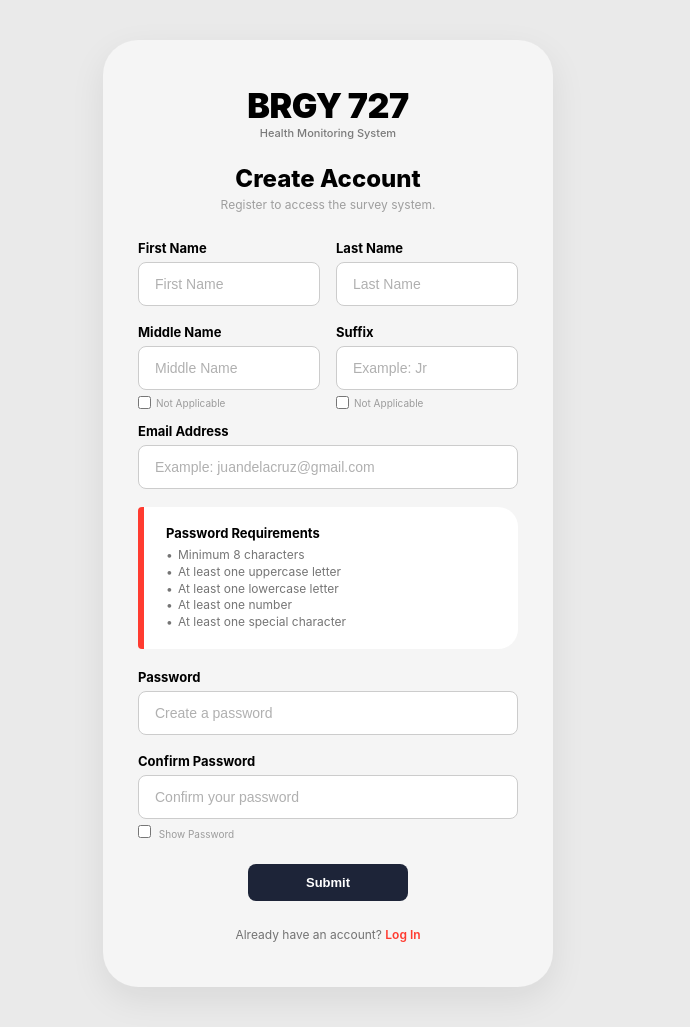
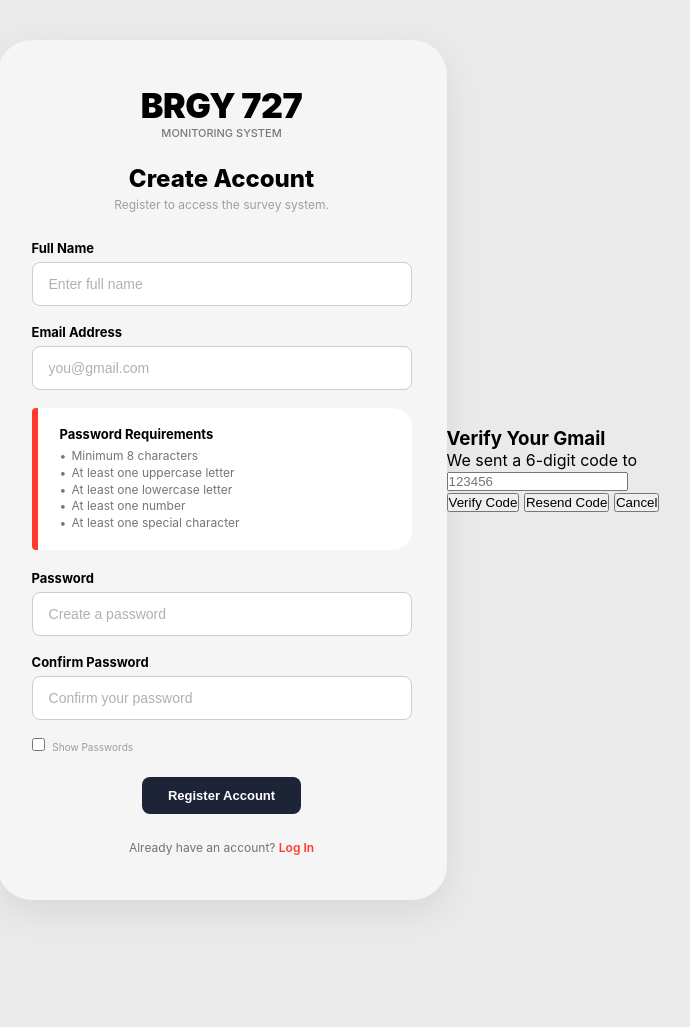
Before and after one commit to sop-101/WEBDEV-NEWWW, a PHP site: page /register_user.php in a window 1280 px wide. Shown: the whole page, without its empty margins (312-1002 px from the left). After the commit the page ends 903 px from the top, so only its background shows below. Run offline with PHP 8.4, Linux system fonts and the light colour scheme; data that the repository does not hold is empty; some libraries are stand-ins or nearby versions.

Commit message:
Update register_user.php

```diff
--- a/register_user.php
+++ b/register_user.php
@@ -1,152 +1,76 @@
 <?php
-ini_set('display_errors', 1);
-ini_set('display_startup_errors', 1);
-error_reporting(E_ALL);
-
 session_start();
 include 'db_connect.php';
-
-if (file_exists('email_api_config.php')) {
-    include 'email_api_config.php';
-}
 
 $error = "";
 $success = "";
 
-if ($_SERVER["REQUEST_METHOD"] === "POST") {
-    $firstname   = trim($_POST['firstname'] ?? '');
-    $lastname    = trim($_POST['lastname'] ?? '');
-    $middlename  = trim($_POST['middlename'] ?? '');
-    $suffix      = trim($_POST['suffix'] ?? '');
-    $email       = trim($_POST['email'] ?? '');
-    $password    = $_POST['password'] ?? '';
-    $confirm_pwd = $_POST['confirm_password'] ?? '';
+// Step 2: After verification, create the account
+if ($_SERVER["REQUEST_METHOD"] == "POST" && isset($_POST['verified_email'])) {
+    $fullname = trim($_POST['fullname']);
+    $email = trim($_POST['verified_email']);
+    $password = $_POST['password'];
 
-    $no_middle   = isset($_POST['no_middle']);
-    $no_suffix   = isset($_POST['no_suffix']);
+    $check = $conn->prepare("SELECT id FROM users WHERE email=?");
+    $check->bind_param("s", $email);
+    $check->execute();
+    $result = $check->get_result();
 
-    // Backend validation logic for required states
-    if (empty($firstname) || empty($lastname) || empty($email) || empty($password) || empty($confirm_pwd)) {
-        $error = "Please fill in all required fields.";
-    } elseif (empty($middlename) && !$no_middle) {
-        $error = "Please provide a Middle Name or check 'Not Applicable'.";
-    } elseif (empty($suffix) && !$no_suffix) {
-        $error = "Please provide a Suffix or check 'Not Applicable'.";
-    } elseif ($password !== $confirm_pwd) {
-        $error = "Password and Confirm Password do not match!";
+    if ($result->num_rows > 0) {
+        $error = "Email already registered.";
     } else {
-        // Enforce Password Requirements
-        $password_regex = '/^(?=.*[a-z])(?=.*[A-Z])(?=.*\d)(?=.*[^A-Za-z0-9]).{8,}$/';
+        $hashed = password_hash($password, PASSWORD_DEFAULT);
+        $stmt = $conn->prepare("INSERT INTO users (fullname, email, password, verified) VALUES (?, ?, ?, 1)");
+        $stmt->bind_param("sss", $fullname, $email, $hashed);
 
-        if (!preg_match($password_regex, $password)) {
-            $error = "Password does not meet the requirements! It must be at least 8 characters long and contain at least one uppercase letter, one lowercase letter, one number, and one special character.";
+        if ($stmt->execute()) {
+            $success = "Account created successfully! You can now log in.";
+            unset($_SESSION['pending_reg']);
         } else {
-            $stmt = $conn->prepare("SELECT id FROM users WHERE email = ?");
-            $stmt->bind_param("s", $email);
-            $stmt->execute();
-            $res = $stmt->get_result();
-
-            if ($res->num_rows > 0) {
-                $error = "This email address is already registered!";
-            } else {
-                // Formulate full name based on checkbox status
-                $m_name = (!empty($middlename) && !$no_middle) ? $middlename . " " : "";
-                $s_name = (!empty($suffix) && !$no_suffix) ? " " . $suffix : "";
-                $fullname = trim($firstname . " " . $m_name . $lastname . $s_name);
-
-                $hashed_password = password_hash($password, PASSWORD_BCRYPT);
-
-                $insert_stmt = $conn->prepare("INSERT INTO users (username, password, email, firstname, lastname, middlename, suffix, fullname) VALUES (?, ?, ?, ?, ?, ?, ?, ?)");
-                $insert_stmt->bind_param("ssssssss", $email, $hashed_password, $email, $firstname, $lastname, $middlename, $suffix, $fullname);
-
-                if ($insert_stmt->execute()) {
-                    $success = "Account created successfully! You can now log in.";
-                    $_POST = array();
-                } else {
-                    $error = "An error occurred during registration: " . $conn->error;
-                }
-                $insert_stmt->close();
-            }
-            $stmt->close();
+            $error = "Failed to create account. Please try again.";
         }
     }
 }
 ?>
 
 <!DOCTYPE html>
-<html lang="en">
+<html lang="tl">
 <head>
     <meta charset="UTF-8">
     <meta name="viewport" content="width=device-width, initial-scale=1.0">
     <title>Create Account - Brgy 727</title>
     <link rel="stylesheet" href="register_user.css">
 </head>
+
 <body>
 
 <div class="register-container">
-
     <div class="logo-section">
         <h1>BRGY 727</h1>
-        <p>Health Monitoring System</p>
+        <p>MONITORING SYSTEM</p>
     </div>
-
     <h2>Create Account</h2>
     <p class="subtitle">Register to access the survey system.</p>
 
     <?php if (!empty($error)): ?>
-        <div class="error-message">
-            <?php echo htmlspecialchars($error); ?>
-        </div>
+        <div class="error-message"><?php echo htmlspecialchars($error); ?></div>
     <?php endif; ?>
 
     <?php if (!empty($success)): ?>
-        <div class="success-message">
-            <?php echo htmlspecialchars($success); ?>
-        </div>
+        <div class="success-message"><?php echo htmlspecialchars($success); ?></div>
     <?php endif; ?>
 
-    <form method="POST" action="register_user.php" id="registrationForm">
-        <div class="name-grid">
-            <div class="form-group">
-                <label>First Name</label>
-                <input type="text" name="firstname" placeholder="First Name" required value="<?php echo htmlspecialchars($_POST['firstname'] ?? ''); ?>">
-            </div>
-            <div class="form-group">
-                <label>Last Name</label>
-                <input type="text" name="lastname" placeholder="Last Name" required value="<?php echo htmlspecialchars($_POST['lastname'] ?? ''); ?>">
-            </div>
+    <!-- Step 1: Registration Form -->
+    <form id="registerForm" method="POST" action="register_user.php" style="<?php echo !empty($success) ? 'display:none;' : ''; ?>">
+
+        <div class="form-group">
+            <label>Full Name</label>
+            <input type="text" id="fullname" name="fullname" placeholder="Enter full name" required>
         </div>
 
-        <div class="name-grid">
-            <div>
-                <div class="form-group row-no-margin">
-                    <label>Middle Name</label>
-                    <input type="text" id="middlename" name="middlename" placeholder="Middle Name" value="<?php echo htmlspecialchars($_POST['middlename'] ?? ''); ?>" required>
-                </div>
-                <label class="sub-checkbox">
-                    <input type="checkbox" id="no_middle" name="no_middle" <?php echo isset($_POST['no_middle']) ? 'checked' : ''; ?>> Not Applicable
-                </label>
-            </div>
-            <div>
-                <div class="form-group row-no-margin">
-                    <label>Suffix</label>
-                    <input type="text" id="suffix" name="suffix" placeholder="Example: Jr" value="<?php echo htmlspecialchars($_POST['suffix'] ?? ''); ?>" required>
-                </div>
-                <label class="sub-checkbox">
-                    <input type="checkbox" id="no_suffix" name="no_suffix" <?php echo isset($_POST['no_suffix']) ? 'checked' : ''; ?>> Not Applicable
-                </label>
-            </div>
-        </div>
-
-        <div class="form-group spacer-top">
+        <div class="form-group">
             <label>Email Address</label>
-            <input
-                type="email"
-                name="email"
-                placeholder="Example: juandelacruz@gmail.com"
-                required
-                value="<?php echo htmlspecialchars($_POST['email'] ?? ''); ?>"
-            >
+            <input type="email" id="email" name="email" placeholder="you@gmail.com" required>
         </div>
 
         <div class="password-requirements">
@@ -162,96 +86,323 @@ if ($_SERVER["REQUEST_METHOD"] === "POST") {
 
         <div class="form-group">
             <label>Password</label>
-            <input
-                type="password"
-                id="password"
-                name="password"
-                placeholder="Create a password"
-                required
-            >
+            <input type="password" id="password" name="password" placeholder="Create a password" required>
         </div>
 
-        <div class="form-group row-no-margin">
+        <div class="form-group">
             <label>Confirm Password</label>
-            <input
-                type="password"
-                id="confirm_password"
-                name="confirm_password"
-                placeholder="Confirm your password"
-                required
-            >
+            <input type="password" id="confirm_password" name="confirm_password" placeholder="Confirm your password" required>
         </div>
 
         <div class="show-password-option">
-            <label>
-                <input type="checkbox" onclick="togglePasswords()">
-                Show Password
-            </label>
+            <label><input type="checkbox" onclick="togglePasswords()"> Show Passwords</label>
         </div>
 
-        <button type="submit" class="btn-register">Submit</button>
+        <!-- Hidden field for verified email -->
+        <input type="hidden" id="verified_email" name="verified_email">
+
+        <button type="button" class="btn-register" id="registerBtn" onclick="startVerification()">
+            Register Account
+        </button>
     </form>
 
     <div class="login-link">
-        Already have an account?
-        <a href="login_user.php">Log In</a>
+        Already have an account? <a href="login_user.php">Log In</a>
     </div>
-
 </div>
 
+<!-- Verification Popup -->
+<div class="verify-overlay" id="verifyOverlay">
+    <div class="verify-box">
+        <h3>Verify Your Gmail</h3>
+        <p>We sent a 6-digit code to <strong id="sentEmail"></strong></p>
+        <input type="text" id="codeInput" placeholder="123456" maxlength="6" inputmode="numeric">
+        <div class="timer" id="timer"></div>
+        <button onclick="verifyCode()">Verify Code</button>
+        <button class="secondary" onclick="resendCode()">Resend Code</button>
+        <button class="cancel" onclick="closeVerify()">Cancel</button>
+        <div class="message" id="verifyMsg"></div>
+    </div>
+</div>
+
+<!-- EmailJS SDK -->
+<script src="https://cdn.jsdelivr.net/npm/@emailjs/browser@4/dist/email.min.js"></script>
+
 <script>
-function togglePasswords() {
-    const password = document.getElementById("password");
-    const confirmPassword = document.getElementById("confirm_password");
-    if (password.type === "password") {
-        password.type = "text";
-        confirmPassword.type = "text";
-    } else {
-        password.type = "password";
-        confirmPassword.type = "password";
-    }
+// ═══════════════════════════════════════════════════════
+// ║  CONFIG - REPLACE THESE 3 VALUES WITH YOUR EMAILJS   ║
+// ═══════════════════════════════════════════════════════
+
+const EMAILJS_PUBLIC_KEY = 'BVp0bsl2EjFje3EfH';
+const EMAILJS_SERVICE_ID = 'service_u4ydqro';
+const EMAILJS_TEMPLATE_ID = 'template_sgla6cn';
+
+// ═══════════════════════════════════════════════════════
+
+emailjs.init(EMAILJS_PUBLIC_KEY);
+
+// ==================== PASSWORD VALIDATION ====================
+function validatePassword(pwd) {
+    const regex = /^(?=.*[a-z])(?=.*[A-Z])(?=.*\d)(?=.*[^A-Za-z0-9]).{8,}$/;
+    return regex.test(pwd);
 }
 
-document.addEventListener("DOMContentLoaded", function() {
-    const middleInput = document.getElementById("middlename");
-    const middleCheck = document.getElementById("no_middle");
-    const suffixInput = document.getElementById("suffix");
-    const suffixCheck = document.getElementById("no_suffix");
+function togglePasswords() {
+    const p1 = document.getElementById("password");
+    const p2 = document.getElementById("confirm_password");
+    const type = p1.type === "password" ? "text" : "password";
+    p1.type = type;
+    p2.type = type;
+}
 
-    function setupOptionalField(input, checkbox) {
-        // Toggle input logic based on checkbox state
-        function updateState() {
-            if (checkbox.checked) {
-                input.value = "";
-                input.disabled = true;
-                input.removeAttribute("required");
-            } else {
-                input.disabled = false;
-                input.setAttribute("required", "required");
-            }
-        }
+// ==================== EMAIL VALIDATION ====================
+const fakePatterns = [
+    /^test@/i, /^fake@/i, /^admin@/i, /^noreply@/i,
+    /^example@/i, /^user@/i, /^demo@/i, /^sample@/i,
+    /^(abc|123|qwerty|asdf|zxcv|password|temp|tmp|junk|spam|bot)/i,
+    /(.)\1{4,}/,
+    /^(none|null|undefined|empty|nobody|someone|anyone)/i
+];
 
-        checkbox.addEventListener("change", updateState);
+const disposableDomains = [
+    'tempmail.com','10minutemail.com','guerrillamail.com',
+    'mailinator.com','yopmail.com','throwawaymail.com',
+    'temp-mail.org','fakeinbox.com','sharklasers.com'
+];
 
-        // If they start typing, make sure the checkbox unchecks
-        input.addEventListener("input", function() {
-            if (input.value.trim() !== "") {
-                checkbox.checked = false;
-                input.setAttribute("required", "required");
-            }
-        });
+function isValidGmail(email) {
+    if (!email || !email.endsWith('@gmail.com')) {
+        return { valid: false, reason: 'Only Gmail addresses are allowed' };
+    }
+    const local = email.split('@')[0];
+    if (local.length < 6) return { valid: false, reason: 'Gmail username too short (min 6 chars)' };
+    if (local.length > 30) return { valid: false, reason: 'Gmail username too long (max 30 chars)' };
+    if (local.includes('..')) return { valid: false, reason: 'Gmail cannot contain consecutive dots' };
+    if (local.startsWith('.') || local.endsWith('.')) return { valid: false, reason: 'Gmail cannot start or end with a dot' };
+    for (const pattern of fakePatterns) {
+        if (pattern.test(email)) return { valid: false, reason: 'This email pattern is not allowed' };
+    }
+    const domain = email.split('@')[1].toLowerCase();
+    if (disposableDomains.includes(domain)) return { valid: false, reason: 'Disposable emails are not allowed' };
+    return { valid: true };
+}
 
-        // Initialize state on page load (useful if old values are retained)
-        if (checkbox.checked) {
-            updateState();
-        } else if (input.value.trim() !== "") {
-            checkbox.checked = false;
-            input.setAttribute("required", "required");
-        }
+// ==================== RATE LIMITING ====================
+const RATE_LIMIT_KEY = 'email_verify_attempts';
+const MAX_ATTEMPTS = 5;
+const WINDOW_MS = 60 * 60 * 1000; // 1 hour
+
+function checkRateLimit(email) {
+    const domain = email.split('@')[1];
+    const now = Date.now();
+    const attempts = JSON.parse(localStorage.getItem(RATE_LIMIT_KEY) || '{}');
+    const userAttempts = attempts[domain] || [];
+    const recent = userAttempts.filter(t => now - t < WINDOW_MS);
+    if (recent.length >= MAX_ATTEMPTS) {
+        const oldest = recent[0];
+        const waitMinutes = Math.ceil((WINDOW_MS - (now - oldest)) / 60000);
+        return { allowed: false, waitMinutes };
+    }
+    recent.push(now);
+    attempts[domain] = recent;
+    localStorage.setItem(RATE_LIMIT_KEY, JSON.stringify(attempts));
+    return { allowed: true };
+}
+
+// ==================== VERIFICATION LOGIC ====================
+let currentCode = null;
+let currentEmail = null;
+let expiryTime = null;
+
+function generateCode() {
+    return Math.floor(100000 + Math.random() * 900000).toString();
+}
+
+function storeVerification(email, code) {
+    currentCode = code;
+    currentEmail = email;
+    expiryTime = Date.now() + 15 * 60 * 1000; // 15 minutes
+    sessionStorage.setItem('verify_email', email);
+    sessionStorage.setItem('verify_code', code);
+    sessionStorage.setItem('verify_expiry', expiryTime);
+}
+
+function getStoredVerification() {
+    if (currentCode) return { email: currentEmail, code: currentCode, expiry: expiryTime };
+    const email = sessionStorage.getItem('verify_email');
+    const code = sessionStorage.getItem('verify_code');
+    const expiry = parseInt(sessionStorage.getItem('verify_expiry'));
+    if (email && code && expiry) {
+        currentEmail = email;
+        currentCode = code;
+        expiryTime = expiry;
+        return { email, code, expiry };
+    }
+    return null;
+}
+
+function clearVerification() {
+    currentCode = null;
+    currentEmail = null;
+    expiryTime = null;
+    sessionStorage.removeItem('verify_email');
+    sessionStorage.removeItem('verify_code');
+    sessionStorage.removeItem('verify_expiry');
+}
+
+// ==================== UI HELPERS ====================
+function showVerifyMsg(text, type) {
+    const el = document.getElementById('verifyMsg');
+    el.textContent = text;
+    el.className = 'message show ' + type;
+}
+
+function showOverlay(show) {
+    document.getElementById('verifyOverlay').classList.toggle('active', show);
+}
+
+function setInputError(id, isError) {
+    const input = document.getElementById(id);
+    input.className = isError ? 'error' : (isError === false ? 'success' : '');
+}
+
+// ==================== MAIN FLOW ====================
+function startVerification() {
+    const fullname = document.getElementById('fullname').value.trim();
+    const email = document.getElementById('email').value.trim().toLowerCase();
+    const password = document.getElementById('password').value;
+    const confirm = document.getElementById('confirm_password').value;
+
+    // Clear previous errors
+    ['fullname', 'email', 'password', 'confirm_password'].forEach(id => setInputError(id, null));
+
+    // Validate all fields
+    if (!fullname) {
+        setInputError('fullname', true);
+        alert('Please enter your full name');
+        return;
     }
 
-    setupOptionalField(middleInput, middleCheck);
-    setupOptionalField(suffixInput, suffixCheck);
+    const emailCheck = isValidGmail(email);
+    if (!emailCheck.valid) {
+        setInputError('email', true);
+        alert(emailCheck.reason);
+        return;
+    }
+
+    if (!validatePassword(password)) {
+        setInputError('password', true);
+        alert('Password does not meet requirements');
+        return;
+    }
+
+    if (password !== confirm) {
+        setInputError('password', true);
+        setInputError('confirm_password', true);
+        alert('Passwords do not match');
+        return;
+    }
+
+    // Rate limit check
+    const rateCheck = checkRateLimit(email);
+    if (!rateCheck.allowed) {
+        alert('Too many attempts. Try again in ' + rateCheck.waitMinutes + ' minutes.');
+        return;
+    }
+
+    // Generate and send code
+    const code = generateCode();
+    storeVerification(email, code);
+
+    document.getElementById('registerBtn').disabled = true;
+    document.getElementById('registerBtn').textContent = 'Sending...';
+
+    emailjs.send(EMAILJS_SERVICE_ID, EMAILJS_TEMPLATE_ID, {
+        to_email: email,
+        passcode: code,              // ✅ FIXED: matches {{passcode}} in template
+        from_name: 'BRGY 727 Monitoring System'
+    }).then(() => {
+        document.getElementById('sentEmail').textContent = email;
+        document.getElementById('registerBtn').textContent = 'Register Account';
+        showOverlay(true);
+        startTimer();
+    }).catch(err => {
+        console.error('EmailJS Error:', err);
+        alert('Failed to send verification code. Please try again.');
+        document.getElementById('registerBtn').disabled = false;
+        document.getElementById('registerBtn').textContent = 'Register Account';
+        clearVerification();
+    });
+}
+
+function verifyCode() {
+    const input = document.getElementById('codeInput').value.trim();
+    const stored = getStoredVerification();
+
+    showVerifyMsg('', '');
+
+    if (!stored) {
+        showVerifyMsg('Session expired. Please start over.', 'error');
+        return;
+    }
+
+    if (Date.now() > stored.expiry) {
+        showVerifyMsg('Code expired. Please request a new one.', 'error');
+        clearVerification();
+        return;
+    }
+
+    if (input !== stored.code) {
+        showVerifyMsg('Invalid code. Please check and try again.', 'error');
+        document.getElementById('codeInput').style.borderColor = '#ef4444';
+        setTimeout(() => document.getElementById('codeInput').style.borderColor = '#e0e0e0', 400);
+        return;
+    }
+
+    // SUCCESS! Submit form to PHP
+    clearVerification();
+    document.getElementById('verified_email').value = stored.email;
+    document.getElementById('registerForm').submit();
+}
+
+function resendCode() {
+    const stored = getStoredVerification();
+    if (!stored) {
+        closeVerify();
+        return;
+    }
+    currentEmail = stored.email;
+    startVerification();
+}
+
+function closeVerify() {
+    showOverlay(false);
+    document.getElementById('registerBtn').disabled = false;
+    clearVerification();
+}
+
+function startTimer() {
+    const timerEl = document.getElementById('timer');
+    const stored = getStoredVerification();
+    if (!stored) return;
+
+    const interval = setInterval(() => {
+        const remaining = Math.ceil((stored.expiry - Date.now()) / 1000);
+        if (remaining <= 0) {
+            clearInterval(interval);
+            timerEl.textContent = 'Code expired';
+            clearVerification();
+            return;
+        }
+        const mins = Math.floor(remaining / 60);
+        const secs = remaining % 60;
+        timerEl.textContent = 'Code expires in ' + mins + ':' + (secs < 10 ? '0' : '') + secs;
+    }, 1000);
+}
+
+// Enter key support
+document.getElementById('codeInput').addEventListener('keypress', (e) => {
+    if (e.key === 'Enter') verifyCode();
 });
 </script>
 
```
